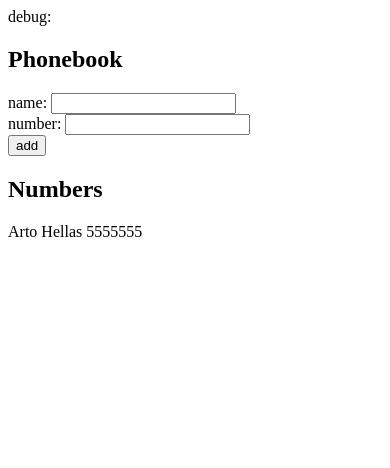
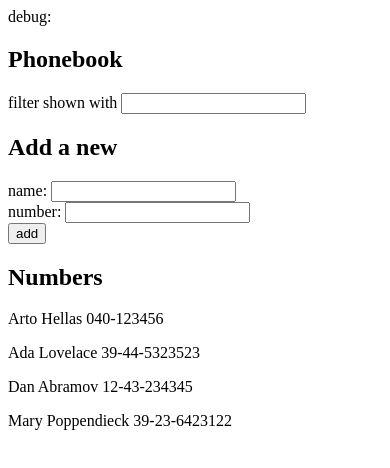
Before and after one commit to JasonGoodney/FullStackOpen, a React (Create React App) app in the folder part2/phonebook/: page / in a window 390 px wide. Shown: the top 468 px of the page. Built offline with nearby package versions, Linux system fonts and the light colour scheme; the HTML template or start-up script is replaced by a standard one.

Commit message:
completed part2 phonebook exercies step4

```diff
--- a/part2/phonebook/src/App.js
+++ b/part2/phonebook/src/App.js
@@ -2,13 +2,14 @@
 
 const App = () => {
   const [persons, setPersons] = useState([
-    {
-      name: 'Arto Hellas',
-      number: '5555555'
-    }
+    { name: 'Arto Hellas', number: '040-123456' },
+    { name: 'Ada Lovelace', number: '39-44-5323523' },
+    { name: 'Dan Abramov', number: '12-43-234345' },
+    { name: 'Mary Poppendieck', number: '39-23-6423122' }
   ]);
   const [newName, setNewName] = useState('');
   const [newNumber, setNewNumber] = useState('');
+  const [searchQuery, setSearchQuery] = useState('');
 
   const addName = (event) => {
     event.preventDefault();
@@ -39,10 +40,29 @@
     setNewNumber(event.target.value);
   };
 
+  const handleSearchQueryChange = (event) => {
+    setSearchQuery(event.target.value);
+  };
+
+  const rows = () => {
+    return persons
+      .filter((person) =>
+        person.name.toLowerCase().includes(searchQuery.toLowerCase()))
+      .map((person) =>
+        <p key={person.name}>
+          {person.name} {person.number}
+        </p>
+      );
+  };
+
   return (
     <div>
-      <div>debug: {newName}</div>
+      <div>debug: {searchQuery}</div>
       <h2>Phonebook</h2>
+      <div>
+        filter shown with <input value={searchQuery} onChange={handleSearchQueryChange} />
+      </div>
+      <h2>Add a new</h2>
       <form onSubmit={addName}>
         <div>
           name: <input value={newName} onChange={handleNewNameChange} />
@@ -55,11 +75,7 @@
         </div>
       </form>
       <h2>Numbers</h2>
-      {persons.map((person) =>
-        <p key={person.name}>
-          {person.name} {person.number}
-        </p>
-      )}
+      {rows()}
     </div>
   );
 };
```
